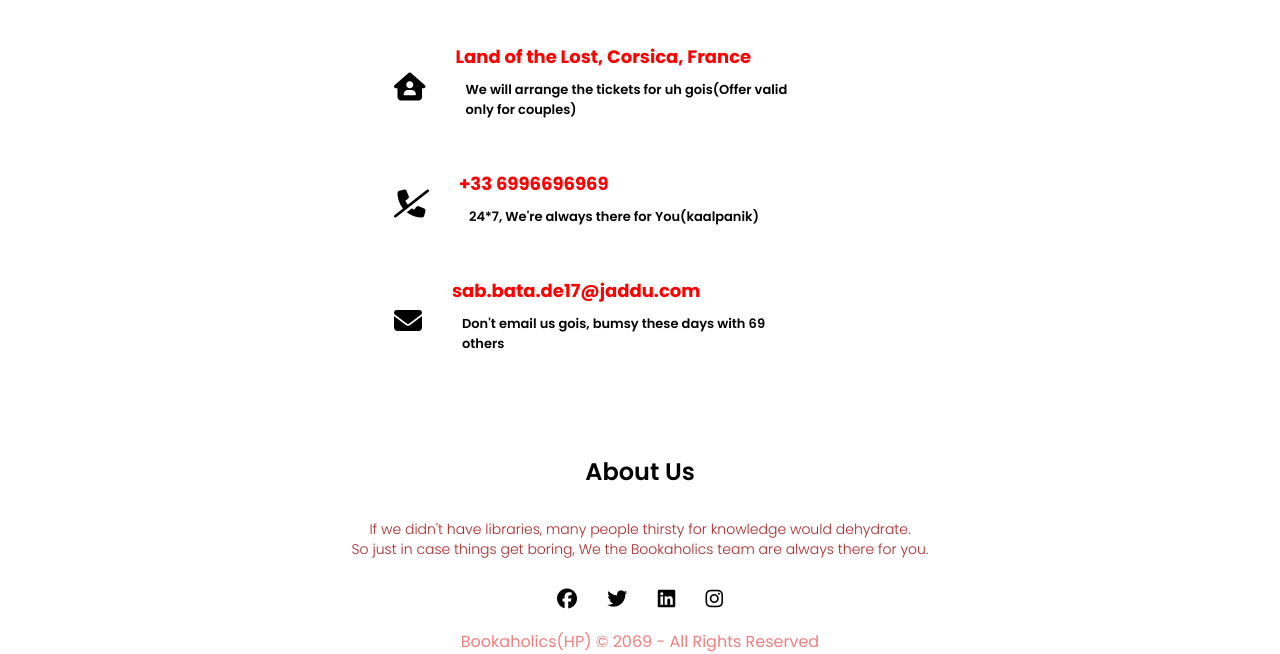
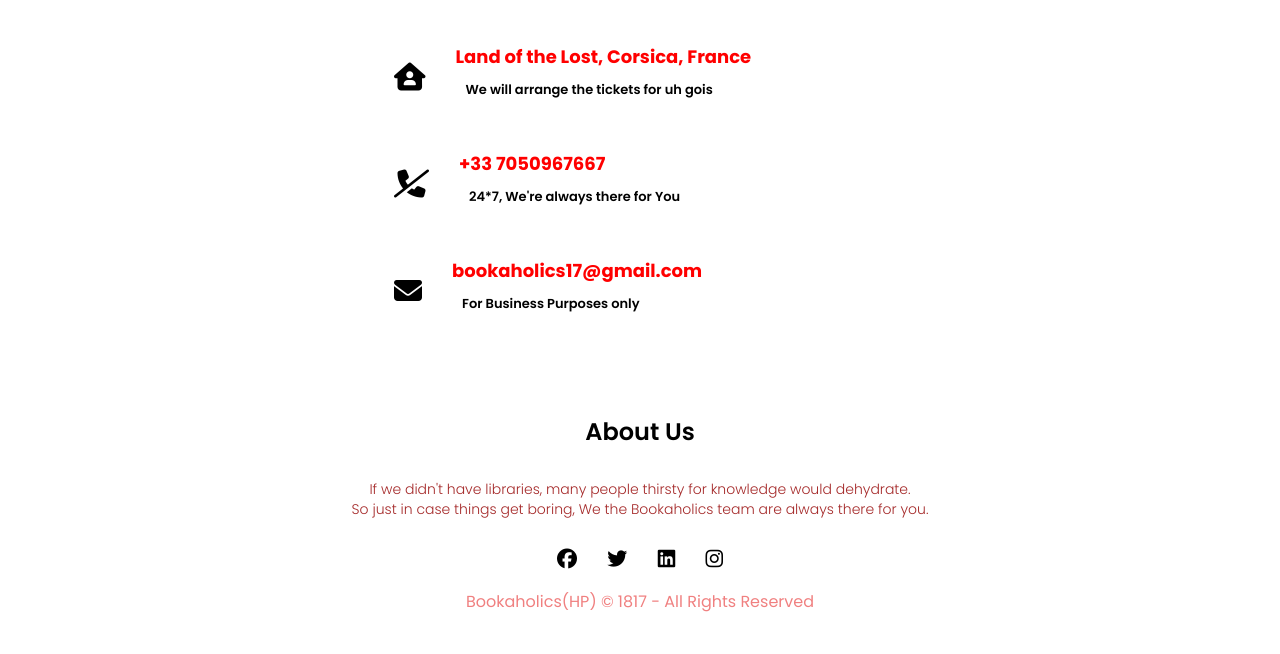
Before and after one commit to PsychMag/Bookaholics, a plain HTML site: page contact.html in a window 1280 px wide. Shown: the part 421-1075 px from the top of the page. After the commit the page ends 1035 px from the top, so only its background shows below. Drawn offline with Linux system fonts and the light colour scheme.

Commit message:
Update contact.html
Just Changed some content of the contact section

```diff
--- a/contact.html
+++ b/contact.html
@@ -44,23 +44,22 @@
             <span>
               <h5>Land of the Lost, Corsica, France</h5>
               <p>
-                We will arrange the tickets for uh gois(Offer valid only for
-                couples)
+                We will arrange the tickets for uh gois
               </p>
             </span>
           </div>
           <div>
             <i class="fa-solid fa-phone-slash"></i>
             <span>
-              <h5>+33 6996696969</h5>
-              <p>24*7, We're always there for You(kaalpanik)</p>
+              <h5>+33 7050967667</h5>
+              <p>24*7, We're always there for You</p>
             </span>
           </div>
             <div>
               <i class="fa-solid fa-envelope"></i>
               <span>
-                <h5>sab.bata.de17@jaddu.com</h5>
-                <p>Don't email us gois, bumsy these days with 69 others</p>
+                <h5>bookaholics17@gmail.com</h5>
+                <p>For Business Purposes only</p>
               </span>
             </div>
           </div>
@@ -91,7 +90,7 @@
         <i class="fa-brands fa-linkedin"></i>
         <i class="fa-brands fa-instagram"></i>
       </div>
-      <p6>Bookaholics(HP) &copy; 2069 - All Rights Reserved</p6>
+      <p6>Bookaholics(HP) &copy; 1817 - All Rights Reserved</p6>
     </section>
     <!-- ----------------------------------------------------------------------------------->
     <script>
```
